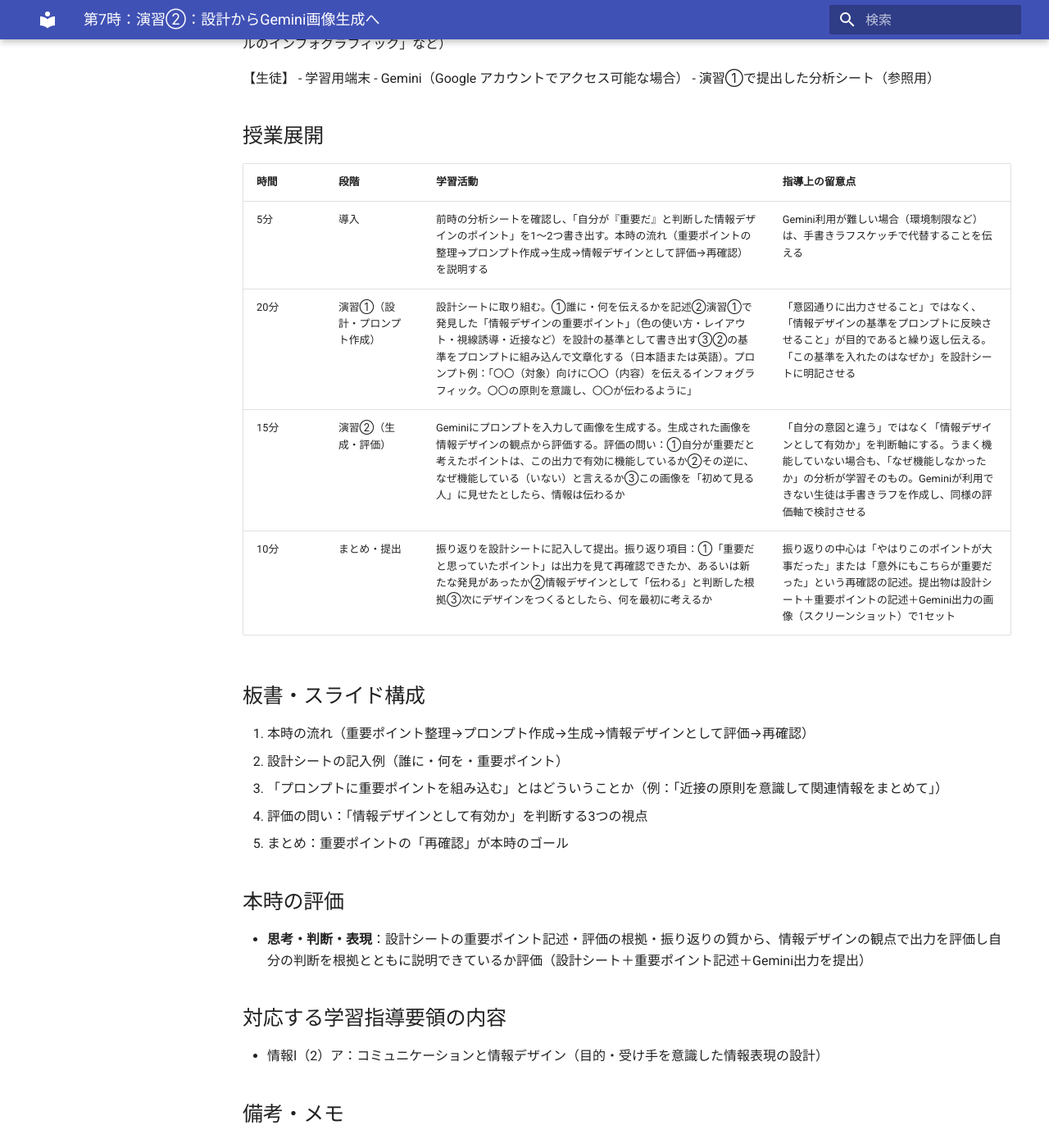
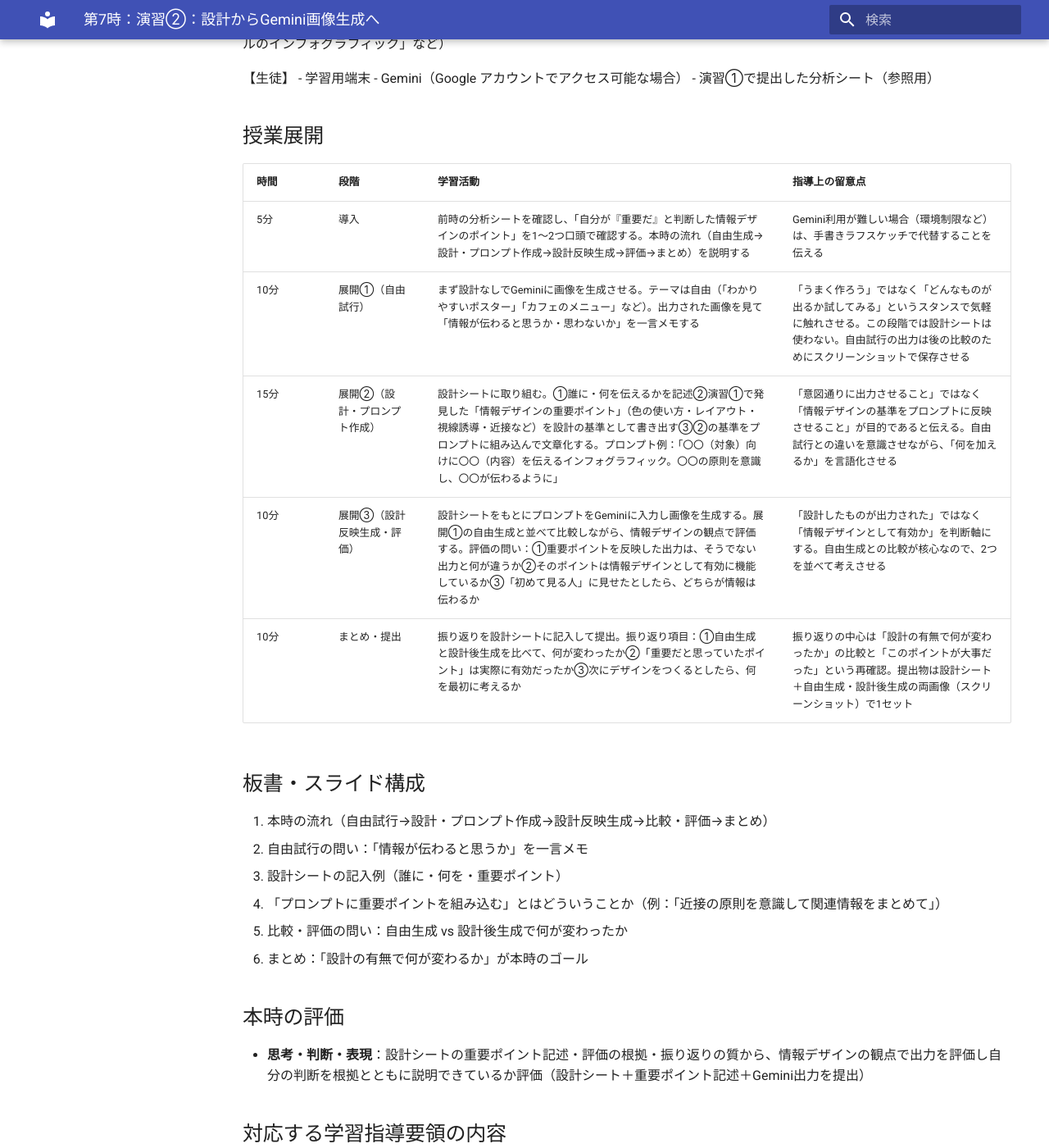
Before and after one commit to mmmmatsuuuu/edu, an MkDocs documentation site: the page built from docs/2026/informa1/02_コミュニケーションと情報デザイン/授業/07_演習②_設計からGemini画像生成へ.md, in a window 1280 px wide and 1400 px high, scrolled down 447 px. Shown: the whole window at 82% size. Built offline with MkDocs 1.6.1 and Material for MkDocs 9.7.7, drawn with Linux system fonts in a browser that asks for light colours.

Commit message:
Fix: 情報Ⅰ 02_コミュニケーションと情報デザイン 授業03・04・07を修正（2026）
Co-Authored-By: Claude Sonnet 4.6 <noreply@anthropic.com>

```diff
--- a/docs/2026/informa1/02_コミュニケーションと情報デザイン/授業/07_演習②_設計からGemini画像生成へ.md
+++ b/docs/2026/informa1/02_コミュニケーションと情報デザイン/授業/07_演習②_設計からGemini画像生成へ.md
@@ -21,18 +21,20 @@
 
 | 時間 | 段階 | 学習活動 | 指導上の留意点 |
 |---|---|---|---|
-| 5分 | 導入 | 前時の分析シートを確認し、「自分が『重要だ』と判断した情報デザインのポイント」を1〜2つ書き出す。本時の流れ（重要ポイントの整理→プロンプト作成→生成→情報デザインとして評価→再確認）を説明する | Gemini利用が難しい場合（環境制限など）は、手書きラフスケッチで代替することを伝える |
-| 20分 | 演習①（設計・プロンプト作成） | 設計シートに取り組む。①誰に・何を伝えるかを記述②演習①で発見した「情報デザインの重要ポイント」（色の使い方・レイアウト・視線誘導・近接など）を設計の基準として書き出す③②の基準をプロンプトに組み込んで文章化する（日本語または英語）。プロンプト例：「〇〇（対象）向けに〇〇（内容）を伝えるインフォグラフィック。〇〇の原則を意識し、〇〇が伝わるように」 | 「意図通りに出力させること」ではなく、「情報デザインの基準をプロンプトに反映させること」が目的であると繰り返し伝える。「この基準を入れたのはなぜか」を設計シートに明記させる |
-| 15分 | 演習②（生成・評価） | Geminiにプロンプトを入力して画像を生成する。生成された画像を情報デザインの観点から評価する。評価の問い：①自分が重要だと考えたポイントは、この出力で有効に機能しているか②その逆に、なぜ機能している（いない）と言えるか③この画像を「初めて見る人」に見せたとしたら、情報は伝わるか | 「自分の意図と違う」ではなく「情報デザインとして有効か」を判断軸にする。うまく機能していない場合も、「なぜ機能しなかったか」の分析が学習そのもの。Geminiが利用できない生徒は手書きラフを作成し、同様の評価軸で検討させる |
-| 10分 | まとめ・提出 | 振り返りを設計シートに記入して提出。振り返り項目：①「重要だと思っていたポイント」は出力を見て再確認できたか、あるいは新たな発見があったか②情報デザインとして「伝わる」と判断した根拠③次にデザインをつくるとしたら、何を最初に考えるか | 振り返りの中心は「やはりこのポイントが大事だった」または「意外にもこちらが重要だった」という再確認の記述。提出物は設計シート＋重要ポイントの記述＋Gemini出力の画像（スクリーンショット）で1セット |
+| 5分 | 導入 | 前時の分析シートを確認し、「自分が『重要だ』と判断した情報デザインのポイント」を1〜2つ口頭で確認する。本時の流れ（自由生成→設計・プロンプト作成→設計反映生成→評価→まとめ）を説明する | Gemini利用が難しい場合（環境制限など）は、手書きラフスケッチで代替することを伝える |
+| 10分 | 展開①（自由試行） | まず設計なしでGeminiに画像を生成させる。テーマは自由（「わかりやすいポスター」「カフェのメニュー」など）。出力された画像を見て「情報が伝わると思うか・思わないか」を一言メモする | 「うまく作ろう」ではなく「どんなものが出るか試してみる」というスタンスで気軽に触れさせる。この段階では設計シートは使わない。自由試行の出力は後の比較のためにスクリーンショットで保存させる |
+| 15分 | 展開②（設計・プロンプト作成） | 設計シートに取り組む。①誰に・何を伝えるかを記述②演習①で発見した「情報デザインの重要ポイント」（色の使い方・レイアウト・視線誘導・近接など）を設計の基準として書き出す③②の基準をプロンプトに組み込んで文章化する。プロンプト例：「〇〇（対象）向けに〇〇（内容）を伝えるインフォグラフィック。〇〇の原則を意識し、〇〇が伝わるように」 | 「意図通りに出力させること」ではなく「情報デザインの基準をプロンプトに反映させること」が目的であると伝える。自由試行との違いを意識させながら、「何を加えるか」を言語化させる |
+| 10分 | 展開③（設計反映生成・評価） | 設計シートをもとにプロンプトをGeminiに入力し画像を生成する。展開①の自由生成と並べて比較しながら、情報デザインの観点で評価する。評価の問い：①重要ポイントを反映した出力は、そうでない出力と何が違うか②そのポイントは情報デザインとして有効に機能しているか③「初めて見る人」に見せたとしたら、どちらが情報は伝わるか | 「設計したものが出力された」ではなく「情報デザインとして有効か」を判断軸にする。自由生成との比較が核心なので、2つを並べて考えさせる |
+| 10分 | まとめ・提出 | 振り返りを設計シートに記入して提出。振り返り項目：①自由生成と設計後生成を比べて、何が変わったか②「重要だと思っていたポイント」は実際に有効だったか③次にデザインをつくるとしたら、何を最初に考えるか | 振り返りの中心は「設計の有無で何が変わったか」の比較と「このポイントが大事だった」という再確認。提出物は設計シート＋自由生成・設計後生成の両画像（スクリーンショット）で1セット |
 
 ## 板書・スライド構成
 
-1. 本時の流れ（重要ポイント整理→プロンプト作成→生成→情報デザインとして評価→再確認）
-2. 設計シートの記入例（誰に・何を・重要ポイント）
-3. 「プロンプトに重要ポイントを組み込む」とはどういうことか（例：「近接の原則を意識して関連情報をまとめて」）
-4. 評価の問い：「情報デザインとして有効か」を判断する3つの視点
-5. まとめ：重要ポイントの「再確認」が本時のゴール
+1. 本時の流れ（自由試行→設計・プロンプト作成→設計反映生成→比較・評価→まとめ）
+2. 自由試行の問い：「情報が伝わると思うか」を一言メモ
+3. 設計シートの記入例（誰に・何を・重要ポイント）
+4. 「プロンプトに重要ポイントを組み込む」とはどういうことか（例：「近接の原則を意識して関連情報をまとめて」）
+5. 比較・評価の問い：自由生成 vs 設計後生成で何が変わったか
+6. まとめ：「設計の有無で何が変わるか」が本時のゴール
 
 ## 本時の評価
 
```
Also changed, not shown: docs/2026/informa1/02_コミュニケーションと情報デザイン/授業/03_デジタル表現②_音と画像.md (+2 -0 lines), docs/2026/informa1/02_コミュニケーションと情報デザイン/授業/04_デジタル表現③_データ量の計算と圧縮.md (+1 -1 lines).
